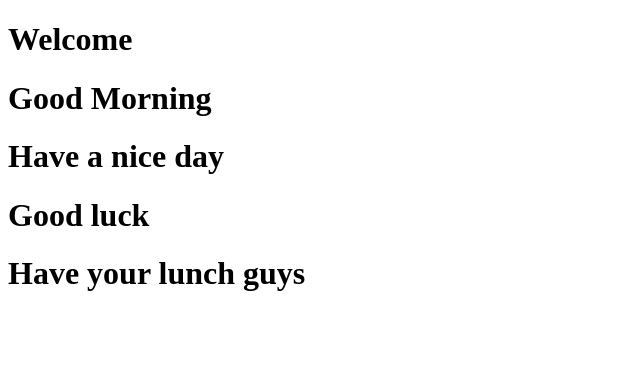
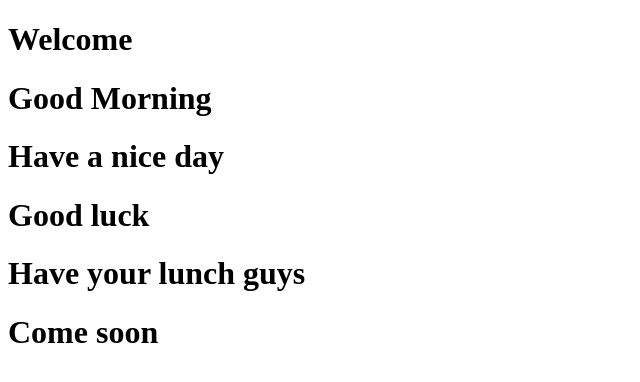
Before and after one commit to kowsalya10/Devgit, a plain HTML site: page index.html in a window 1280 px wide. Shown: the whole page, without its empty margins (0-640 px from the left). Drawn offline with Linux system fonts and the light colour scheme.

Commit message:
sixth commit

```diff
--- a/index.html
+++ b/index.html
@@ -11,5 +11,6 @@
     <h1>Have a nice day</h1>
     <h1>Good luck</h1>
     <h1>Have your lunch guys</h1>
+    <h1>Come soon</h1>
 </body>
 </html>
```
